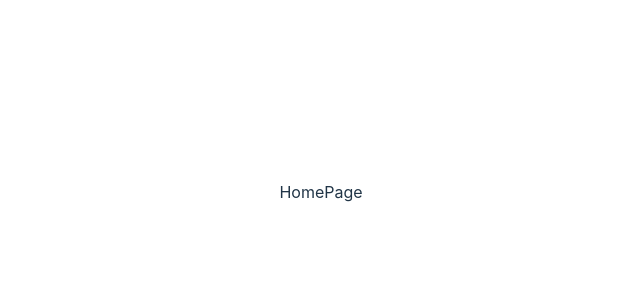
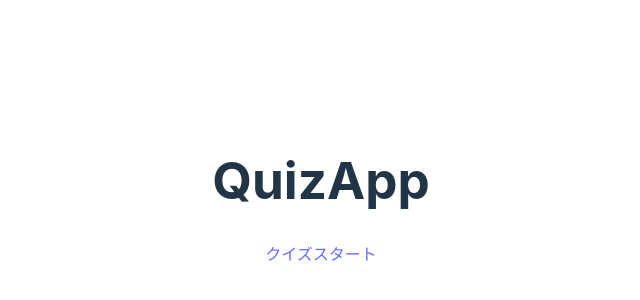
Before and after one commit to Hashimoto-Noriaki/react-quiz, a React (Vite) app: page / in a window 1280 px wide. Shown: the part 208-508 px from the top of the page, without its empty margins (319-959 px from the left). Built offline with nearby package versions, Linux system fonts and the light colour scheme.

Commit message:
トップページ作成

```diff
--- a/src/components/pages/HomePage.tsx
+++ b/src/components/pages/HomePage.tsx
@@ -1,5 +1,11 @@
+import { Link } from 'react-router-dom';
+import { ROUTES } from '../../const';
+
 export default function HomePage(){
     return (
-        <div>HomePage</div>
+        <div>
+            <h1>QuizApp</h1>
+            <Link to={ROUTES.QUIZ}>クイズスタート</Link>
+        </div>
     )
 }
```
